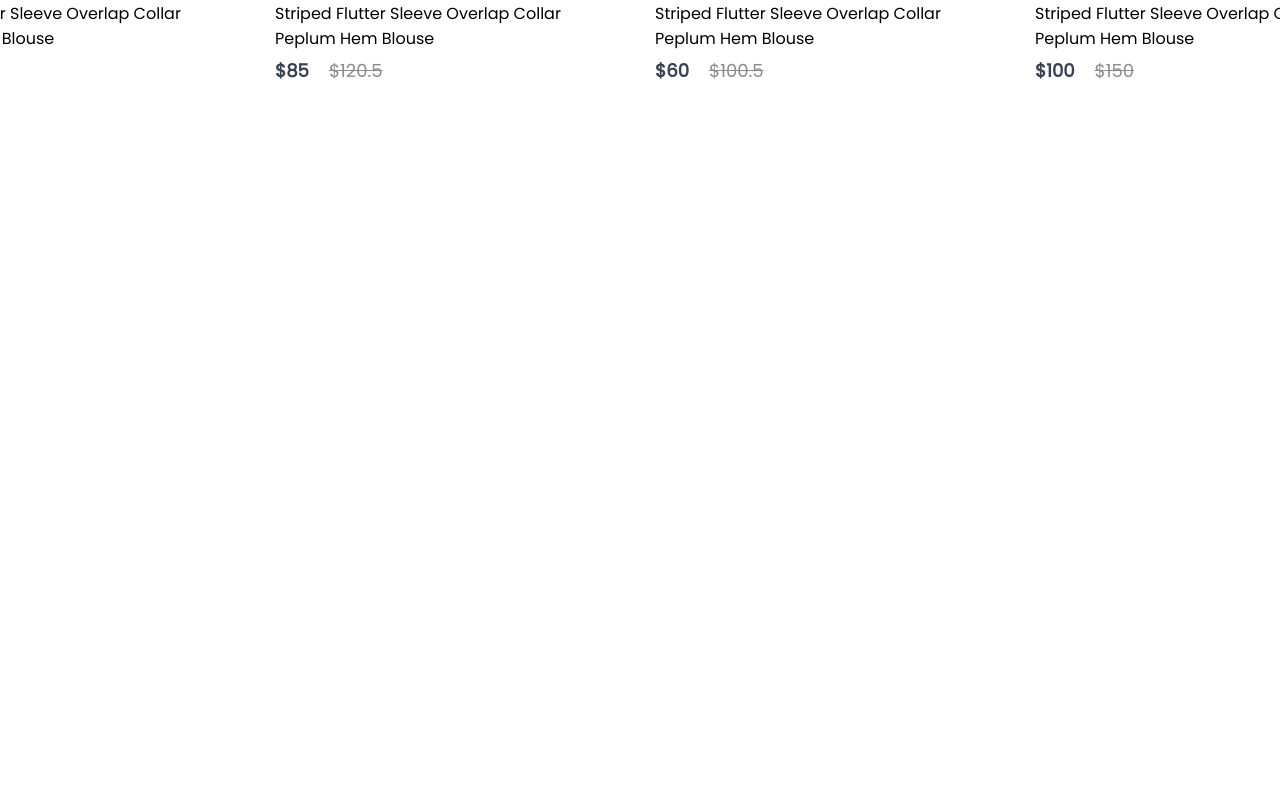
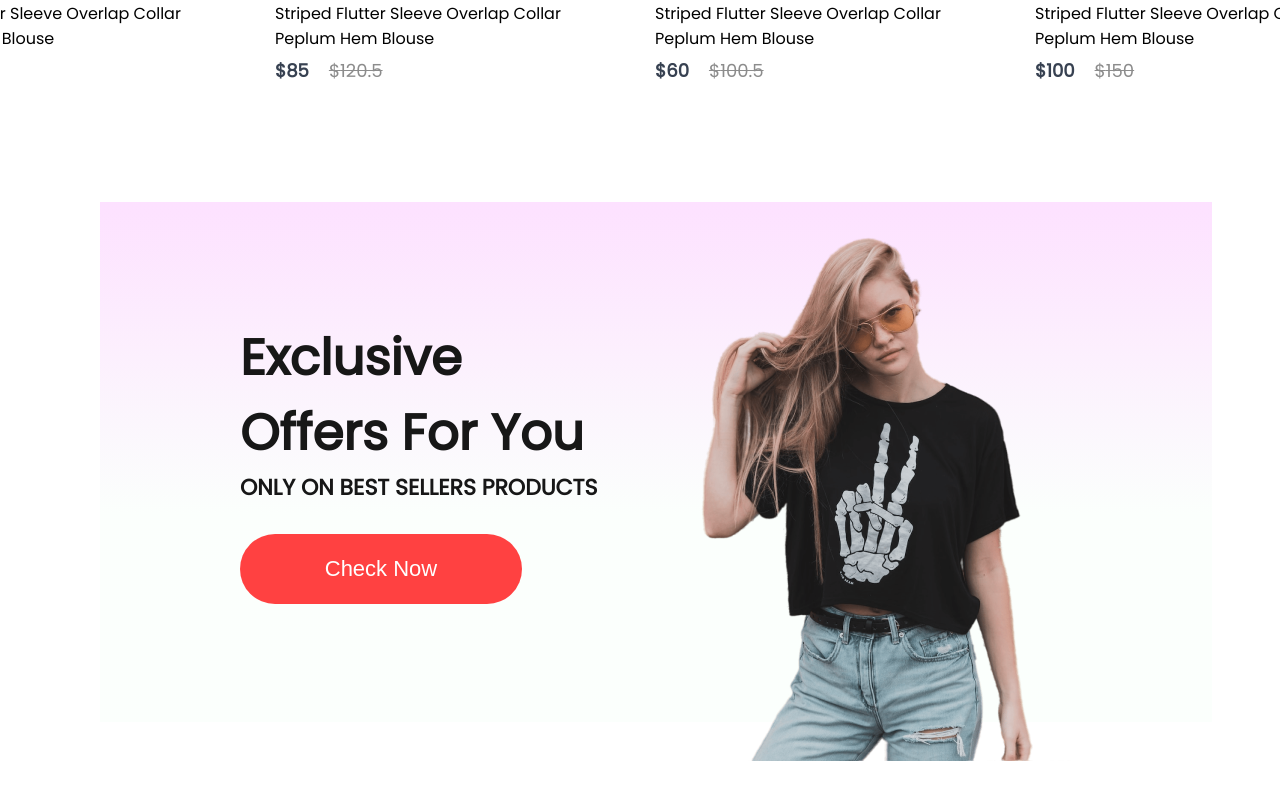
Before and after one commit to Albion007/A-Shopping-E-commerce, a React (Create React App) app: page / in a window 1280 px wide. Shown: the part 1515-2315 px from the top of the page. Before the commit the page ends 1617 px from the top, so only its background shows below. Built offline with nearby package versions, Linux system fonts and the light colour scheme.

Commit message:
working on offers

```diff
--- /dev/null
+++ b/src/Components/Offers/Offers.css
@@ -0,0 +1,45 @@
+.offers{
+    width: 65%;
+    height: 60vh;
+    display: flex;
+    margin: 100px;
+    padding: 20px 140px;
+    margin-bottom: 150px;
+    background: linear-gradient(180deg, #fde1ff 0%, #e1ffea22 60%);
+}
+.offers-left{
+    flex: 1;
+    display: flex;
+    flex-direction: column;
+    justify-content: center;
+}
+
+.offers-left h1{
+    color: #171717;
+    font-size: 50px;
+    font-weight: 600;
+}
+.offers-left p{
+    color: #171717;
+    font-size: 22px;
+    font-weight: 600;
+}
+.offers-left button{
+    width: 282px;
+    height: 70px;
+    border-radius: 35px;
+    background: #ff4141;
+    border: none;
+    color: white;
+    font-size: 22px;
+    font-weight: 500;
+    margin-top: 30px;
+    cursor: pointer;
+}
+.offers-right{
+    flex: 1;
+    display: flex;
+    align-items: center;
+    justify-content: flex-end;
+    padding-top: 50px;
+}
--- /dev/null
+++ b/src/Components/Offers/Offers.jsx
@@ -0,0 +1,21 @@
+import React from 'react'
+import './Offers.css'
+import exclusive_image from '../Assets/exclusive_image.png'
+
+const Offers = () => {
+  return (
+    <div className='offers'>
+      <div className="offers-left">
+        <h1>Exclusive</h1>
+        <h1>Offers For You</h1>
+        <p>ONLY ON BEST SELLERS PRODUCTS</p>
+        <button>Check Now</button>
+      </div>
+      <div className="offers-right">
+        <img src={exclusive_image} alt='' />
+      </div>
+    </div>
+  )
+}
+
+export default Offers
--- a/src/Pages/Shop.jsx
+++ b/src/Pages/Shop.jsx
@@ -1,12 +1,14 @@
 import React from 'react'
 import Hero from '../Components/Hero/Hero'
 import Popular from '../Components/Popular/Popular'
+import Offers from '../Components/Offers/Offers'
 
 const Shop = () => {
   return (
     <div>
       <Hero/>
       <Popular/>
+      <Offers/>
     </div>
   )
 }
```
